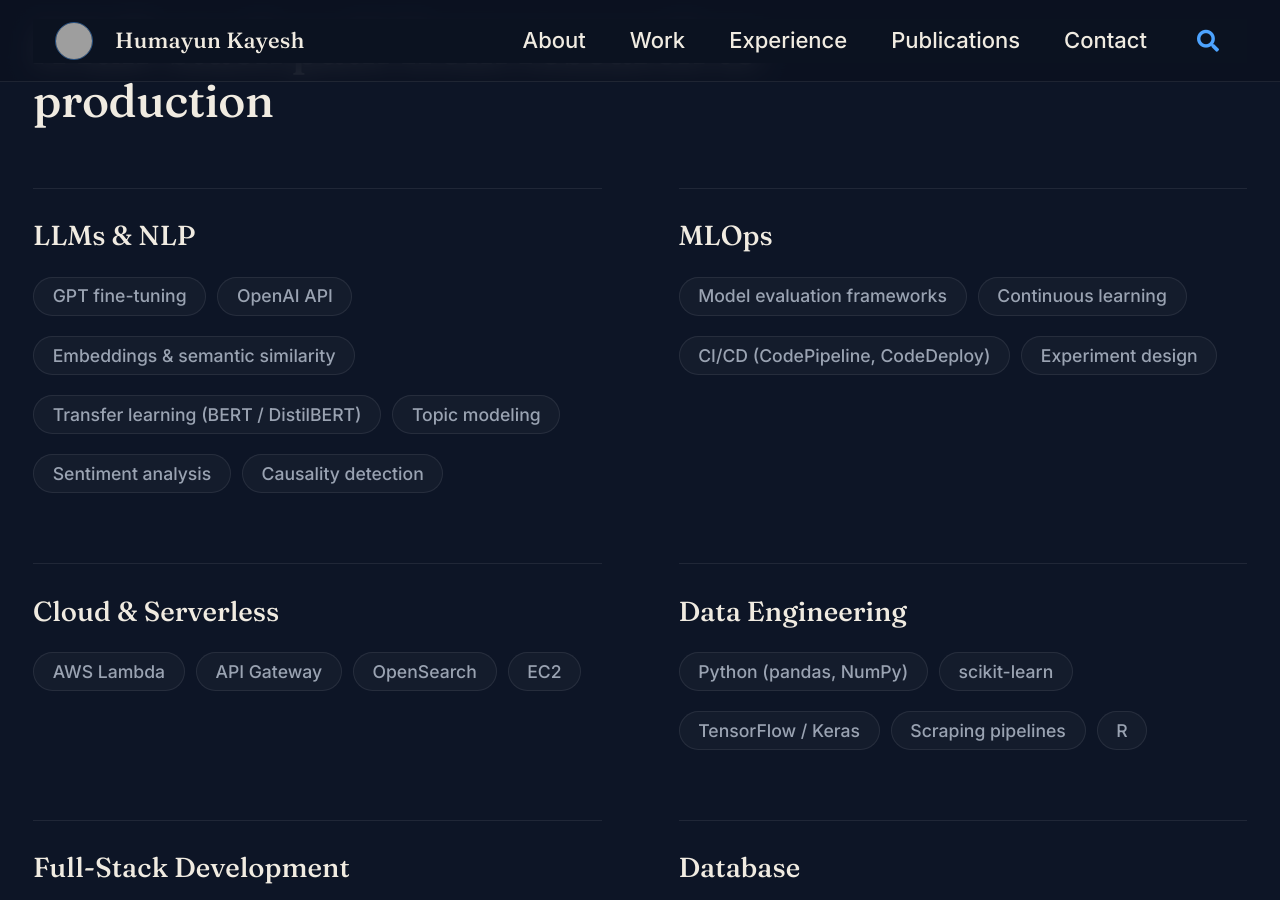
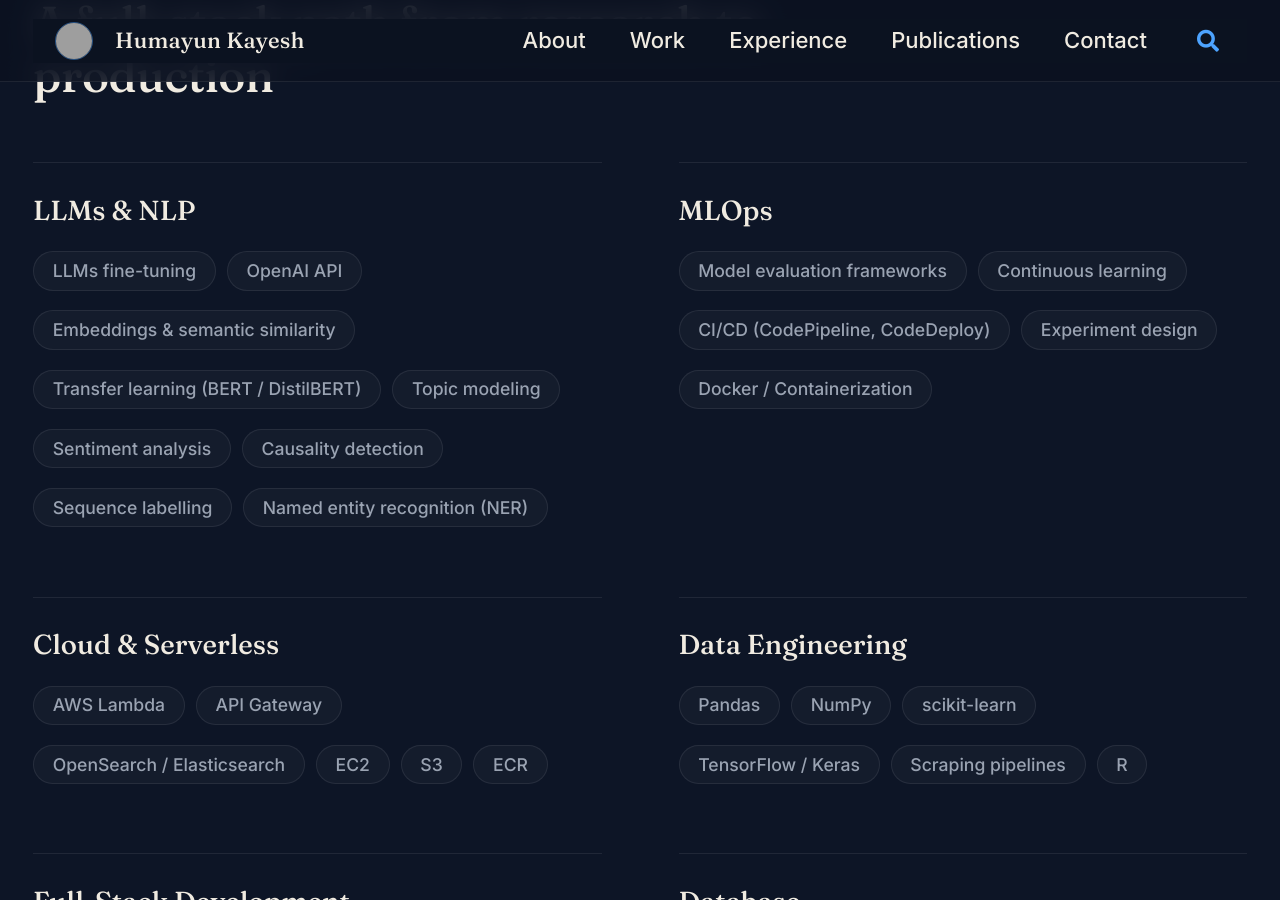
Before and after one commit to hkayesh/hkayesh.github.io, a Jekyll site: the page built from index.md, in a window 1280 px wide and 900 px high, scrolled down 4233 px. Built offline with Jekyll 4.4.1, drawn with Linux system fonts in a browser that asks for light colours; cached includes are drawn as plain includes; some of the changed text lies outside the part shown; grey boxes are pictures that could not be loaded.

Commit message:
Updated skills

```diff
--- a/_data/skills.yml
+++ b/_data/skills.yml
@@ -1,13 +1,15 @@
 # Expertise — grouped capability pills
 - name: "LLMs & NLP"
   items:
-    - "GPT fine-tuning"
+    - "LLMs fine-tuning"
     - "OpenAI API"
     - "Embeddings & semantic similarity"
     - "Transfer learning (BERT / DistilBERT)"
     - "Topic modeling"
     - "Sentiment analysis"
     - "Causality detection"
+    - "Sequence labelling"
+    - "Named entity recognition (NER)"
 
 - name: "MLOps"
   items:
@@ -15,17 +17,21 @@
     - "Continuous learning"
     - "CI/CD (CodePipeline, CodeDeploy)"
     - "Experiment design"
+    - "Docker / Containerization"
 
 - name: "Cloud & Serverless"
   items:
     - "AWS Lambda"
     - "API Gateway"
-    - "OpenSearch"
+    - "OpenSearch / Elasticsearch"
     - "EC2"
+    - "S3"
+    - "ECR"
 
 - name: "Data Engineering"
   items:
-    - "Python (pandas, NumPy)"
+    - "Pandas"
+    - "NumPy"
     - "scikit-learn"
     - "TensorFlow / Keras"
     - "Scraping pipelines"
@@ -47,5 +53,7 @@
   items:
     - "MongoDB"
     - "PostgreSQL"
+    - "MySQL"
+    - "DynamoDB"
     - "Database design"
     - "ORM / ODM"
```
Also changed, not shown: _portfolio/patient-opinion-mining.md (+1 -1 lines).
